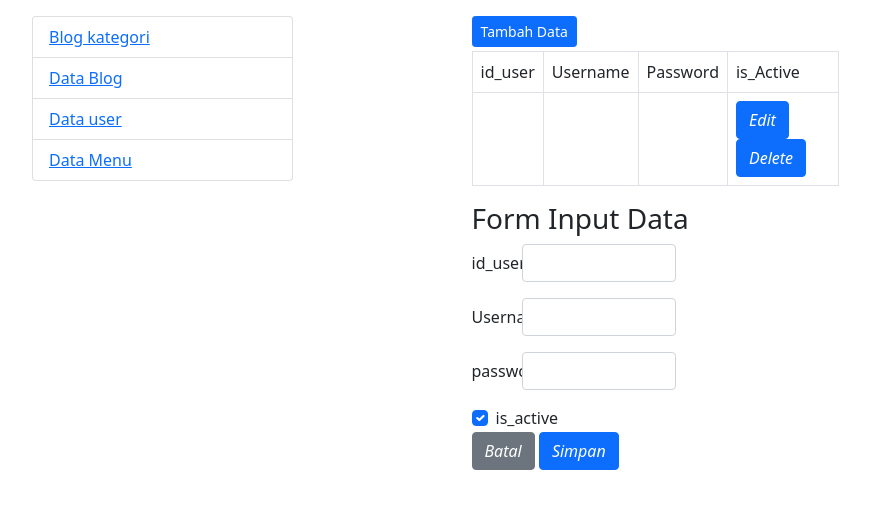
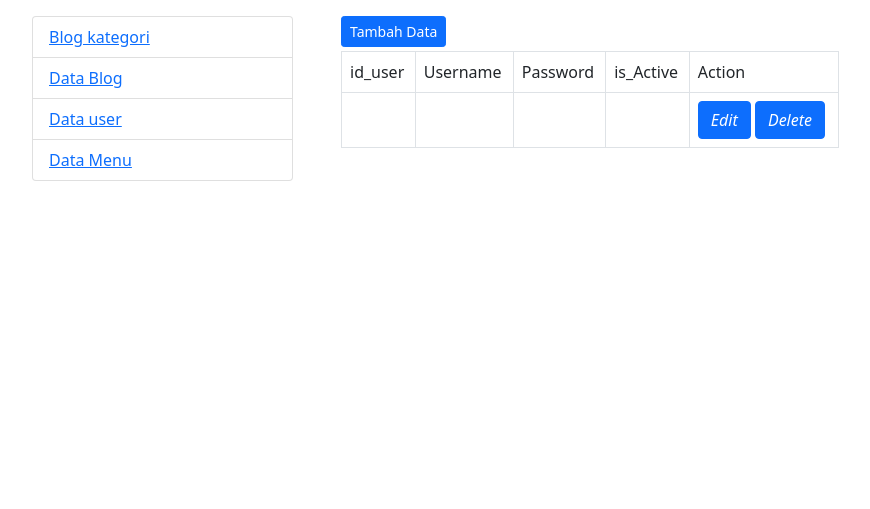
Before and after one commit to Dzakyalifgunawan/matkul_webprog, a PHP site: page /matkul_webprog/latihan02/admin/home.php?modul=mod_user in a window 1280 px wide. Shown: the part 72-581 px from the top of the page, without its empty margins (50-920 px from the left). Run offline with PHP 8.4, Linux system fonts and the light colour scheme; tables that the repository leaves empty or names only in its code hold one stand-in row (values such as "Sample post").

Commit message:
Update Terbaru

```diff
--- a/latihan02/admin/mod_blog/index.php
+++ b/latihan02/admin/mod_blog/index.php
@@ -47,9 +47,9 @@
 <?php
     }elseif((isset($_GET['aksi']))){
         if($_GET['aksi'] == "edit"){
-            // $query = mysqli_query($koneksidb, "select * from mst_kategori where idkategori=".$_GET['id']."")or die(mysqli_error($koneksidb));
-            // $data = mysqli_fetch_array($query);
-            // $nama = $data['nm_kategori'];
+            $query = mysqli_query($koneksidb, "select * from mst_kategori where idkategori=".$_GET['id']."")or die(mysqli_error($koneksidb));
+            $data = mysqli_fetch_array($query);
+            $nama = $data['nm_kategori'];
             $exproses = "update";
             $id = $_GET['id'];
 
--- a/latihan02/admin/mod_user/index.php
+++ b/latihan02/admin/mod_user/index.php
@@ -1,51 +1,87 @@
+<?php
+    if(!isset($_GET['aksi'])){
+?>
+<?php
+
+$qdata = mysqli_query($koneksidb, "select * from mst_user")or die(mysqli_error($koneksidb));
+
+?>
 <div class="container">
         <div class="row">
             <div class="col-md-3"></div>
             <div class="col-md mt-3">
-                <a class="btn btn-primary btn-sm" href="form.php">Tambah Data</a>
+                <a class="btn btn-primary btn-sm" href="?modul=mod_user&aksi=add">Tambah Data</a>
                 <table class="table table-bordered mt-1">
                     <tr>
                         <td scope="col">id_user</td>
                         <td scope="col">Username</td>
                         <td scope="col">Password</td>
                         <td scope="col">is_Active</td>
+                        <td scope="col">Action</td>
                     </tr>
+                    <?php
+                        $no = 1;
+                        while($row = mysqli_fetch_array($qdata)){//pembuka
+                    ?>
                     <tr>
-                        <td></td>
-                        <td></td>
+                        <td><?php $row['id_user']; ?></td>
+                        <td><?php $row['username']; ?></td>
+                        <td><?php $row['password']; ?></td>
                         <td></td>
                         <td>
-                            <button class="btn btn-primary" type="submit"><i class="bi bi-pencil-square"> Edit</i></button>
-                            <button class="btn btn-primary" type="submit"><i class="bi bi-x-lg"> Delete</i></button>
+                            <a href="?modul=mod_user&aksi=edit&id=<?php echo $row['id_user']; ?>" class="btn btn-primary" type="submit"><i class="bi bi-pencil-square"> Edit</i></a>
+                            <a href="mod_user/proses.php?proses=delete&id=<?php echo $row['id_user']; ?>" class="btn btn-primary" type="submit"><i class="bi bi-x-lg"> Delete</i></a>
                         </td>
                     </tr>
+                    <?php
+                        $no++; //untuk mengganti auto increment menjadi urut
+                         }//penutup
+                    ?>
                 </table>
             </div>
             <div class="col-md-3"></div>
         </div>
 </div>
+<?php
+    }elseif((isset($_GET['aksi']))){
+        if($_GET['aksi'] == "edit"){
+            $query = mysqli_query($koneksidb, "select * from mst_user where id_user=".$_GET['id']."")or die(mysqli_error($koneksidb));
+            $data = mysqli_fetch_array($query);
+            $nama = $data['username'];
+            $pass = $data['password'];
+            $exproses = "update";
+            $id = $_GET['id'];
 
+        }elseif($_GET['aksi'] == "add"){
+            // proses add
+            $exproses = "insert";
+            $id = 0;
+            $nama = "";
+        }
+
+?>
 <div class="container-fluid">
     <div class="row">
             <div class="col-md-3"></div>
-            <div class="col-md">
+            <div class="col-md-9">
                 <h3>Form Input Data</h3>
+                <form action="mod_user/proses.php?proses=<?php echo $exproses; ?>" method="post">
                     <div class="mb-3 row">
                         <label for="inputPassword" class="col-sm-2 col-form-label">id_user</label>
                         <div class="col-sm-7">
-                        <input type="text" class="form-control" id="inputkategori">
+                            <input type="text" class="form-control" id="inputkategori" name="id_user">
                         </div>
                     </div>
                     <div class="mb-3 row">
                         <label for="inputPassword" class="col-sm-2 col-form-label">Username</label>
                         <div class="col-sm-7">
-                        <input type="text" class="form-control" id="inputkategori">
+                            <input type="text" class="form-control" id="inputkategori" name="username" value="<?php echo $nama ?>">
                         </div>
                     </div>
                     <div class="mb-3 row">
                         <label for="inputPassword" class="col-sm-2 col-form-label">password</label>
                         <div class="col-sm-7">
-                        <input type="text" class="form-control" id="inputkategori">
+                            <input type="text" class="form-control" id="inputkategori" name="password" value="">
                         </div>
                     </div>
                     <div class="form-check">
@@ -54,7 +90,11 @@
                     </div>
                     <button class="btn btn-secondary" type="submit"><i class="bi bi-x-lg"> Batal</i></button>
                     <button class="btn btn-primary" type="submit"><i class="bi bi-save"> Simpan</i></button>
+                </form>
             </div>
             <div class="col-md-2"></div>
     </div>
 </div>
+<?php
+    }
+?>
```
Also changed, not shown: latihan02/admin/mod_user/proses.php (added, +33 -0 lines). Lines whose indentation alone changed are shown as unchanged.
